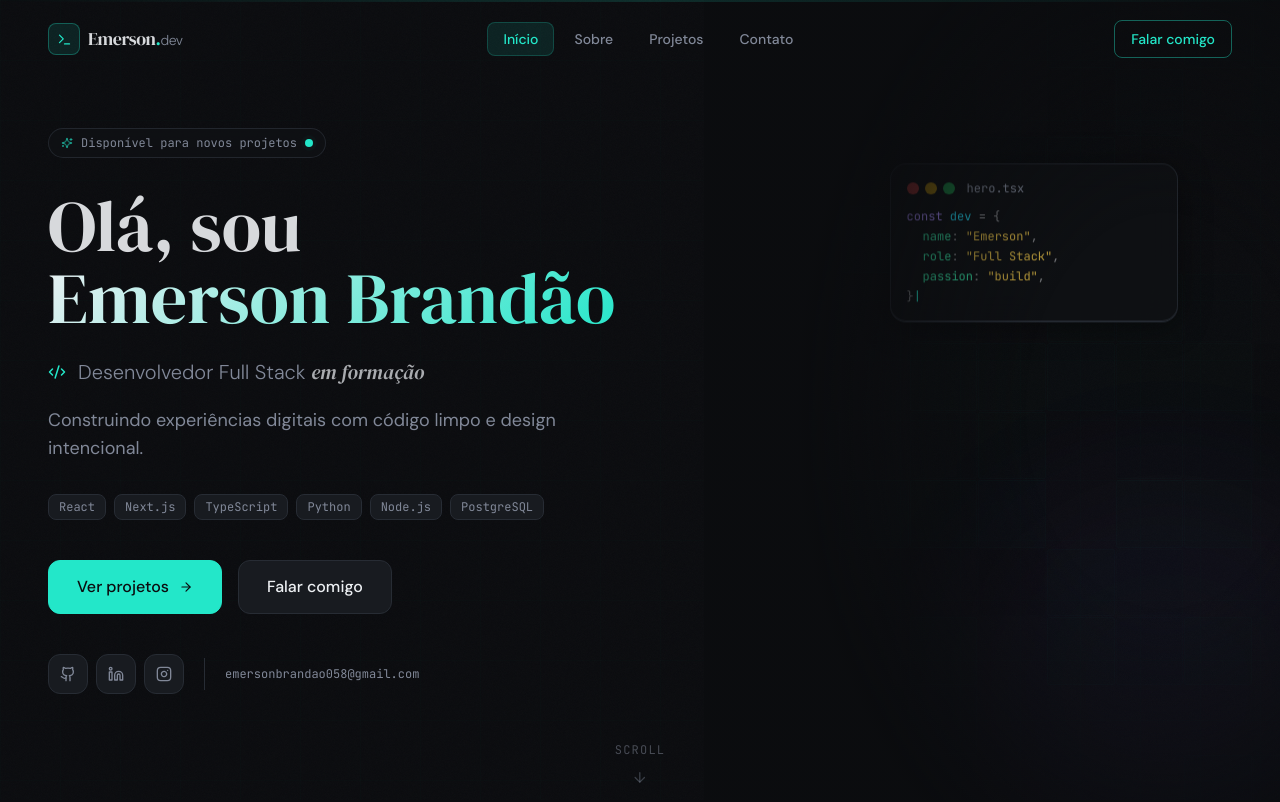
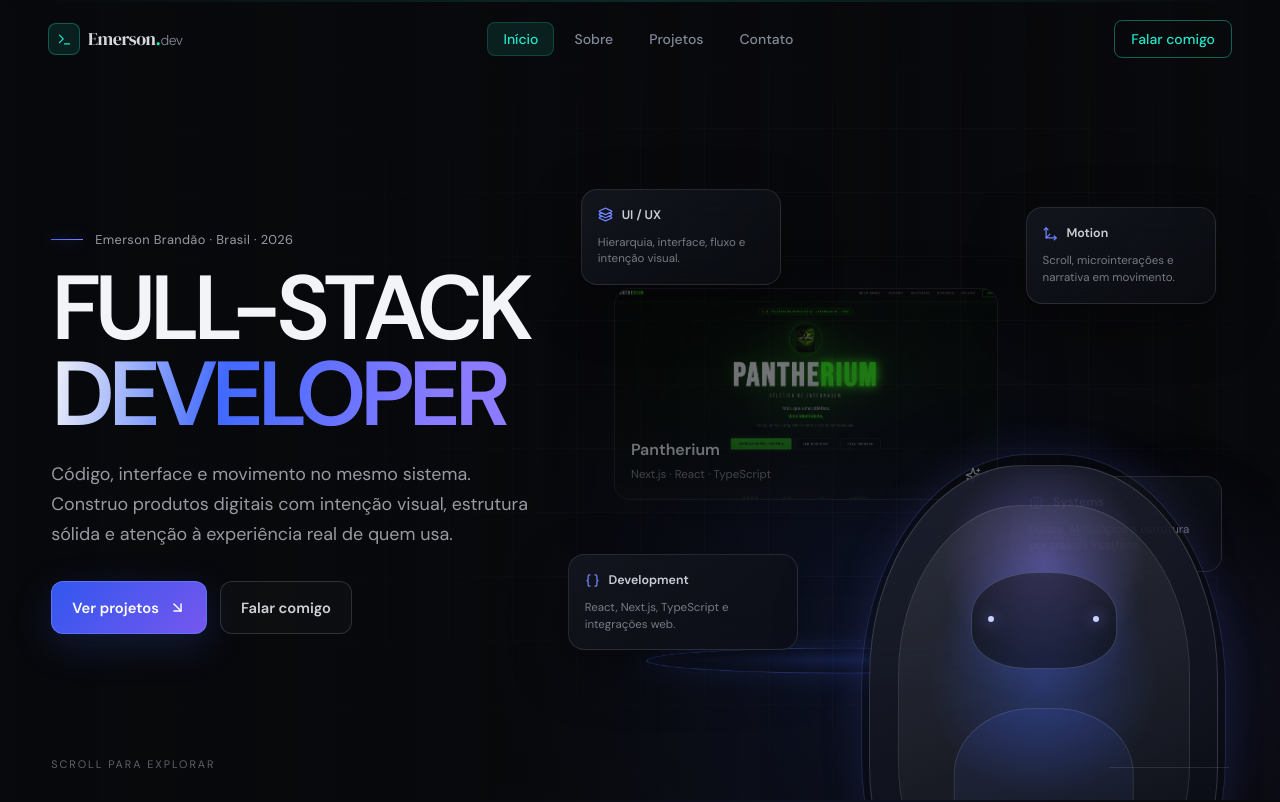
Before and after one commit to emersonbrandao058-dot/portfolio, a Next.js app: page / in a window 1280 px wide. Shown: the top 802 px of the page. Built offline with nearby package versions, Linux system fonts and the light colour scheme.

Commit message:
feat: activate Nox V0 on home

```diff
--- a/app/page.tsx
+++ b/app/page.tsx
@@ -1,15 +1,13 @@
-import Hero from "@/components/sections/Hero";
+import HeroNoxV0 from "@/components/sections/HeroNoxV0";
 import About from "@/components/sections/About";
 import Skills from "@/components/sections/Skills";
 import Projects from "@/components/sections/Projects";
 import Contact from "@/components/sections/Contact";
-import GlowBackground from "@/components/ui/GlowBackground";
 
 export default function HomePage() {
   return (
     <>
-      <GlowBackground />
-      <Hero />
+      <HeroNoxV0 />
       <About />
       <Skills />
       <Projects featured />
```
